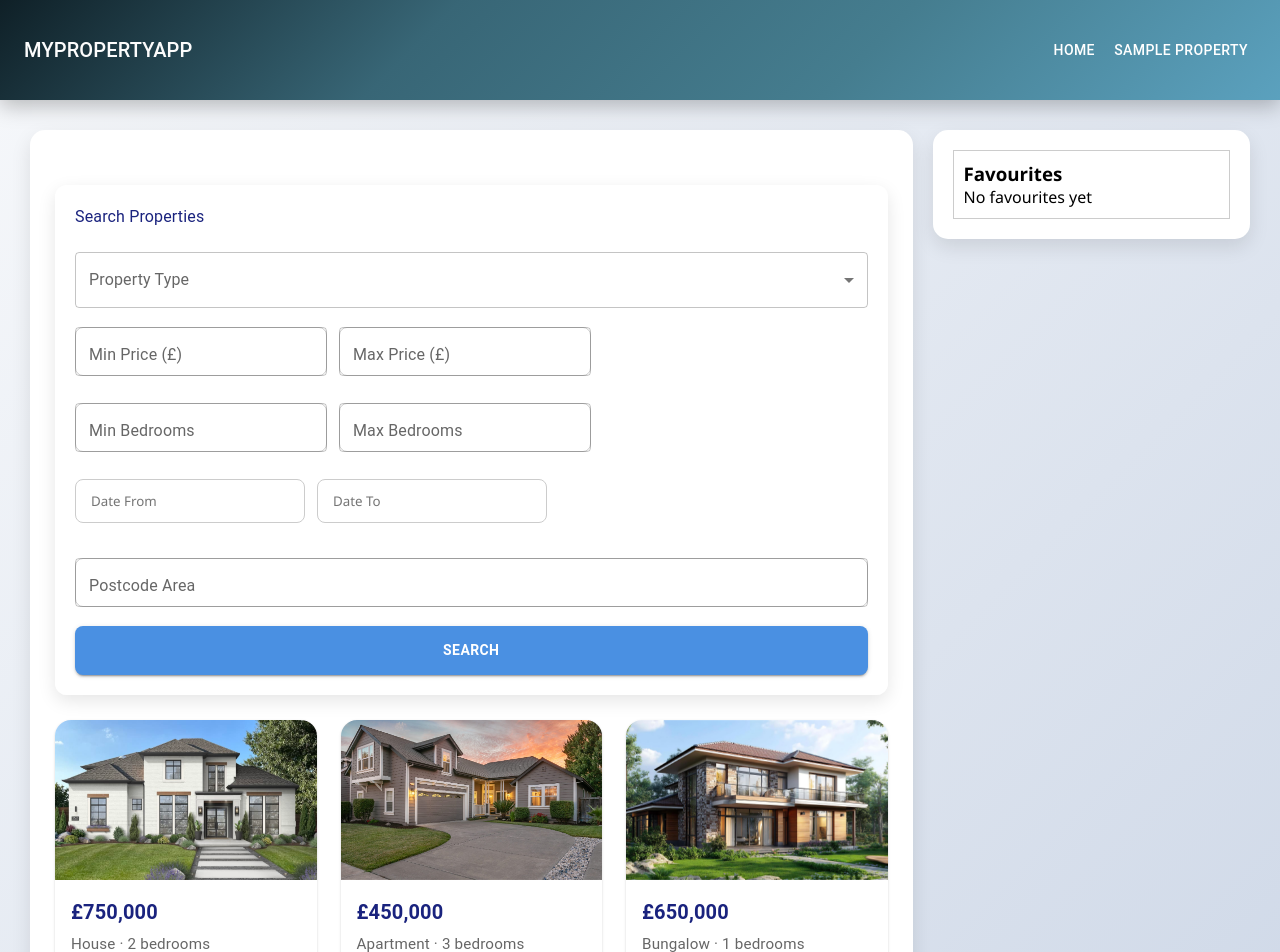
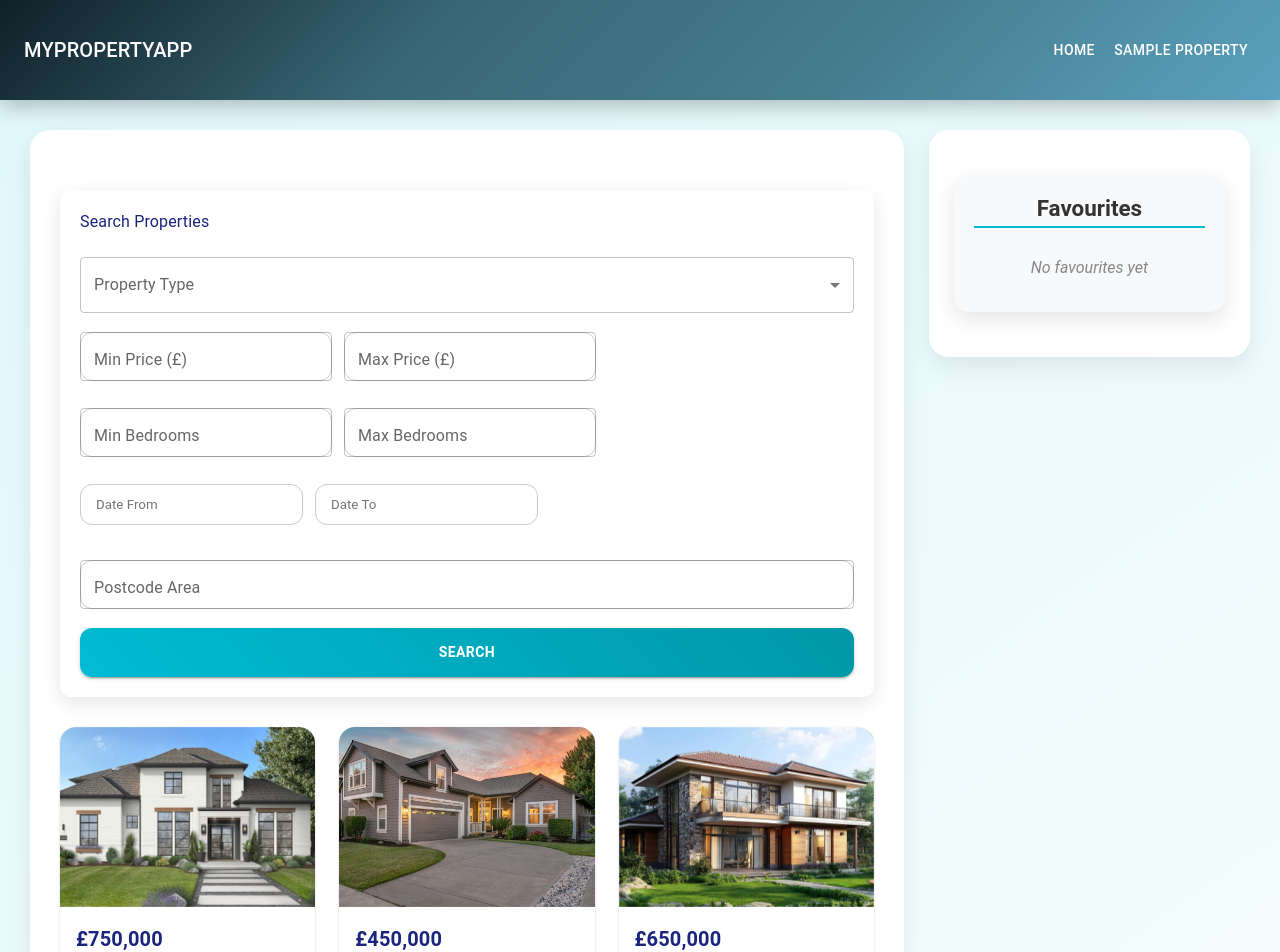
Before and after one commit to binadi-28/Advance-client-side-coursework, a React (Vite) app: page / in a window 1280 px wide. Shown: the top 952 px of the page. Built offline with nearby package versions, Linux system fonts and the light colour scheme.

Commit message:
eleven commit

```diff
--- a/src/components/FavouriteList.css
+++ b/src/components/FavouriteList.css
@@ -1,20 +1,95 @@
+/* Container styling */
 .favourite-list {
-  border: 1px solid #ccc;
-  padding: 10px;
+  border: none;
+  padding: 20px;
+  background: #f8f9fa; /* light grey background */
+  border-radius: 15px;
+  box-shadow: 0 8px 20px rgba(0, 0, 0, 0.1);
+  max-width: 400px;
+  margin: 20px auto;
+  font-family: 'Roboto', sans-serif;
+  transition: transform 0.2s ease, box-shadow 0.2s ease;
 }
 
+.favourite-list:hover {
+  transform: translateY(-3px);
+  box-shadow: 0 12px 25px rgba(0, 0, 0, 0.15);
+}
+
+/* Header styling */
 .favourite-list h3 {
   margin-top: 0;
+  margin-bottom: 15px;
+  color: #333;
+  font-size: 1.5rem;
+  text-align: center;
+  border-bottom: 2px solid #ff6b6b; /* subtle accent line */
+  padding-bottom: 5px;
 }
 
+/* Paragraph for empty state */
+.favourite-list p {
+  text-align: center;
+  font-style: italic;
+  color: #888;
+}
+
+/* List styling */
 .favourite-list ul {
   list-style: none;
   padding-left: 0;
+  margin: 0;
 }
 
+/* List items */
 .favourite-list li {
   display: flex;
   justify-content: space-between;
   align-items: center;
-  margin-bottom: 5px;
+  margin-bottom: 12px;
+  padding: 12px;
+  background: #ffffff;
+  border-radius: 10px;
+  box-shadow: 0 4px 10px rgba(0, 0, 0, 0.05);
+  transition: transform 0.2s ease, box-shadow 0.2s ease;
 }
+
+.favourite-list li:hover {
+  transform: translateY(-2px);
+  box-shadow: 0 6px 15px rgba(0, 0, 0, 0.1);
+}
+
+/* Property text */
+.favourite-list li span {
+  font-weight: 500;
+  color: #333;
+}
+
+/* Buttons */
+.favourite-list button {
+  font-weight: 500;
+  border-radius: 8px;
+  text-transform: none;
+  transition: all 0.2s ease;
+}
+
+.favourite-list button:hover {
+  transform: scale(1.05);
+}
+
+/* Clear All button */
+.favourite-list > button {
+  display: block;
+  width: 100%;
+  margin-top: 15px;
+  border-radius: 10px;
+  font-weight: bold;
+  background-color: #ff6b6b;
+  color: #fff;
+  border: none;
+}
+
+.favourite-list > button:hover {
+  background-color: #ff4b4b;
+  transform: scale(1.02);
+}
--- a/src/context/FavouritesContext.jsx
+++ b/src/context/FavouritesContext.jsx
@@ -5,25 +5,17 @@
 export function FavouritesProvider({ children }) {
   const [favourites, setFavourites] = useState([]);
 
-  // Add (prevent duplicates)
   const addFavourite = (property) => {
-    setFavourites((prev) => {
-      if (prev.find((p) => p.id === property.id)) {
-        return prev;
-      }
-      return [...prev, property];
-    });
+    setFavourites((prev) =>
+      prev.find((p) => p.id === property.id) ? prev : [...prev, property]
+    );
   };
 
-  // Remove
   const removeFavourite = (id) => {
     setFavourites((prev) => prev.filter((p) => p.id !== id));
   };
 
-  // Clear all
-  const clearFavourites = () => {
-    setFavourites([]);
-  };
+  const clearFavourites = () => setFavourites([]);
 
   return (
     <FavouritesContext.Provider
--- a/src/pages/SearchPage.css
+++ b/src/pages/SearchPage.css
@@ -3,16 +3,16 @@
   box-sizing: border-box;
   margin: 0;
   padding: 0;
-  font-family: 'Segoe UI', Tahoma, Geneva, Verdana, sans-serif;
+  font-family: 'Roboto', sans-serif;
 }
 
 /* Body styling */
 .search-page {
   display: flex;
   flex-direction: row;
-  gap: 20px;
+  gap: 25px;
   padding: 30px;
-  background: linear-gradient(135deg, #f5f7fa, #c3cfe2);
+  background: linear-gradient(145deg, #e0f7fa, #ffffff);
   min-height: 100vh;
 }
 
@@ -20,19 +20,27 @@
 .search-page-main {
   flex: 3;
   background-color: #ffffff;
-  padding: 25px;
-  border-radius: 15px;
-  box-shadow: 0 8px 20px rgba(0, 0, 0, 0.1);
+  padding: 30px;
+  border-radius: 20px;
+  box-shadow: 0 10px 25px rgba(0, 0, 0, 0.08);
+  transition: transform 0.2s ease, box-shadow 0.2s ease;
+}
+
+.search-page-main:hover {
+  transform: translateY(-2px);
+  box-shadow: 0 12px 28px rgba(0, 0, 0, 0.12);
 }
 
 /* Sidebar styling */
 .search-page-sidebar {
   flex: 1;
   background-color: #ffffff;
-  padding: 20px;
-  border-radius: 15px;
+  padding: 25px;
+  border-radius: 20px;
   height: fit-content;
-  box-shadow: 0 8px 20px rgba(0, 0, 0, 0.1);
+  box-shadow: 0 10px 25px rgba(0, 0, 0, 0.08);
+  position: sticky;
+  top: 30px;
 }
 
 /* SearchForm styling */
@@ -40,105 +48,149 @@
   display: flex;
   flex-wrap: wrap;
   gap: 15px;
-  margin-bottom: 25px;
+  margin-bottom: 30px;
 }
 
 .search-page-main input,
 .search-page-main select {
   flex: 1 1 150px;
   padding: 12px 15px;
-  border-radius: 8px;
+  border-radius: 12px;
   border: 1px solid #ccc;
   transition: all 0.3s ease;
 }
 
 .search-page-main input:focus,
 .search-page-main select:focus {
-  border-color: #4a90e2;
+  border-color: #00bcd4;
   outline: none;
-  box-shadow: 0 0 8px rgba(74, 144, 226, 0.3);
+  box-shadow: 0 0 10px rgba(0, 188, 212, 0.25);
 }
 
 .search-page-main button {
   padding: 12px 25px;
   border: none;
-  background-color: #4a90e2;
+  background: linear-gradient(45deg, #00bcd4, #0097a7);
   color: white;
   font-weight: 600;
-  border-radius: 8px;
+  border-radius: 12px;
   cursor: pointer;
   transition: all 0.3s ease;
 }
 
 .search-page-main button:hover {
-  background-color: #357ab7;
+  background: linear-gradient(45deg, #0097a7, #00796b);
+  transform: scale(1.05);
 }
 
 /* PropertyList styling */
 .property-list {
   display: grid;
-  grid-template-columns: repeat(auto-fill, minmax(250px, 1fr));
-  gap: 20px;
+  grid-template-columns: repeat(auto-fill, minmax(260px, 1fr));
+  gap: 25px;
 }
 
 .property-card {
-  background-color: #f9f9f9;
-  border-radius: 13px;
+  background-color: #ffffff;
+  border-radius: 18px;
   overflow: hidden;
-  box-shadow: 0 6px 15px rgba(0, 0, 0, 0.08);
+  box-shadow: 0 8px 20px rgba(0, 0, 0, 0.08);
   transition: transform 0.3s ease, box-shadow 0.3s ease;
+  cursor: pointer;
 }
 
 .property-card:hover {
   transform: translateY(-5px);
-  box-shadow: 0 10px 20px rgba(0, 0, 0, 0.15);
+  box-shadow: 0 12px 28px rgba(0, 0, 0, 0.12);
 }
 
 .property-card img {
   width: 100%;
-  height: 160px;
+  height: 180px;
   object-fit: cover;
+  transition: transform 0.3s ease;
+}
+
+.property-card:hover img {
+  transform: scale(1.05);
 }
 
 .property-card-content {
-  padding: 14px;
+  padding: 16px;
 }
 
 .property-card-content h3 {
-  font-size: 1.2rem;
-  margin-bottom: 8px;
+  font-size: 1.25rem;
+  margin-bottom: 10px;
   color: #333;
 }
 
 .property-card-content p {
   font-size: 0.95rem;
-  color: #666;
-  margin-bottom: 6px;
+  color: #555;
+  margin-bottom: 8px;
 }
 
 /* FavouriteList styling */
-.favourite-list h2 {
-  font-size: 1.3rem;
+.favourite-list {
+  display: flex;
+  flex-direction: column;
+  gap: 15px;
+}
+
+.favourite-list h3 {
+  font-size: 1.4rem;
   margin-bottom: 15px;
   color: #333;
+  border-bottom: 2px solid #00bcd4;
+  padding-bottom: 5px;
+  text-align: center;
 }
 
-.favourite-list-item {
+.favourite-list ul {
+  list-style: none;
+  padding-left: 0;
+}
+
+.favourite-list li {
   display: flex;
   justify-content: space-between;
+  align-items: center;
   padding: 12px 10px;
-  border-bottom: 1px solid #eee;
-  transition: background-color 0.3s ease;
+  border-radius: 10px;
+  background-color: #f0f8fa;
+  margin-bottom: 10px;
+  box-shadow: 0 4px 12px rgba(0, 0, 0, 0.05);
+  transition: all 0.3s ease;
 }
 
-.favourite-list-item:hover {
-  background-color: #f0f4f8;
+.favourite-list li:hover {
+  transform: translateY(-2px);
+  box-shadow: 0 6px 18px rgba(0, 0, 0, 0.08);
+}
+
+.favourite-list button {
+  font-weight: 500;
+  border-radius: 8px;
+  text-transform: none;
+  color: #ff5252;
+  border: 1px solid #ff5252;
+  padding: 6px 12px;
+  background-color: white;
+  cursor: pointer;
+  transition: all 0.3s ease;
+}
+
+.favourite-list button:hover {
+  background-color: #ff5252;
+  color: white;
 }
 
 /* Responsive layout */
 @media (max-width: 1024px) {
   .search-page {
     flex-direction: column;
+    padding: 20px;
   }
 
   .search-page-main,
@@ -148,5 +200,7 @@
 
   .search-page-sidebar {
     margin-top: 20px;
+    position: relative;
+    top: 0;
   }
 }
```
